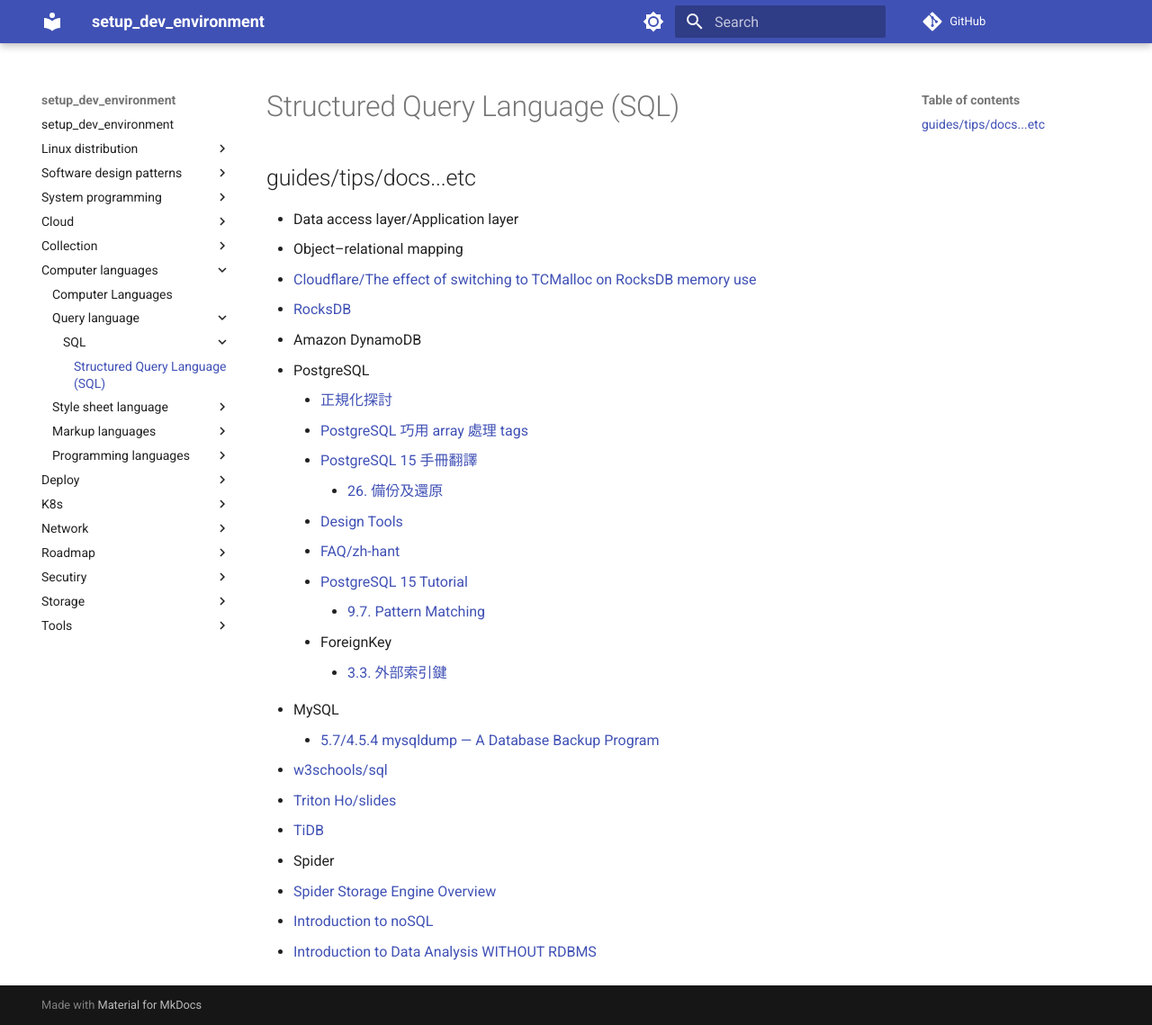
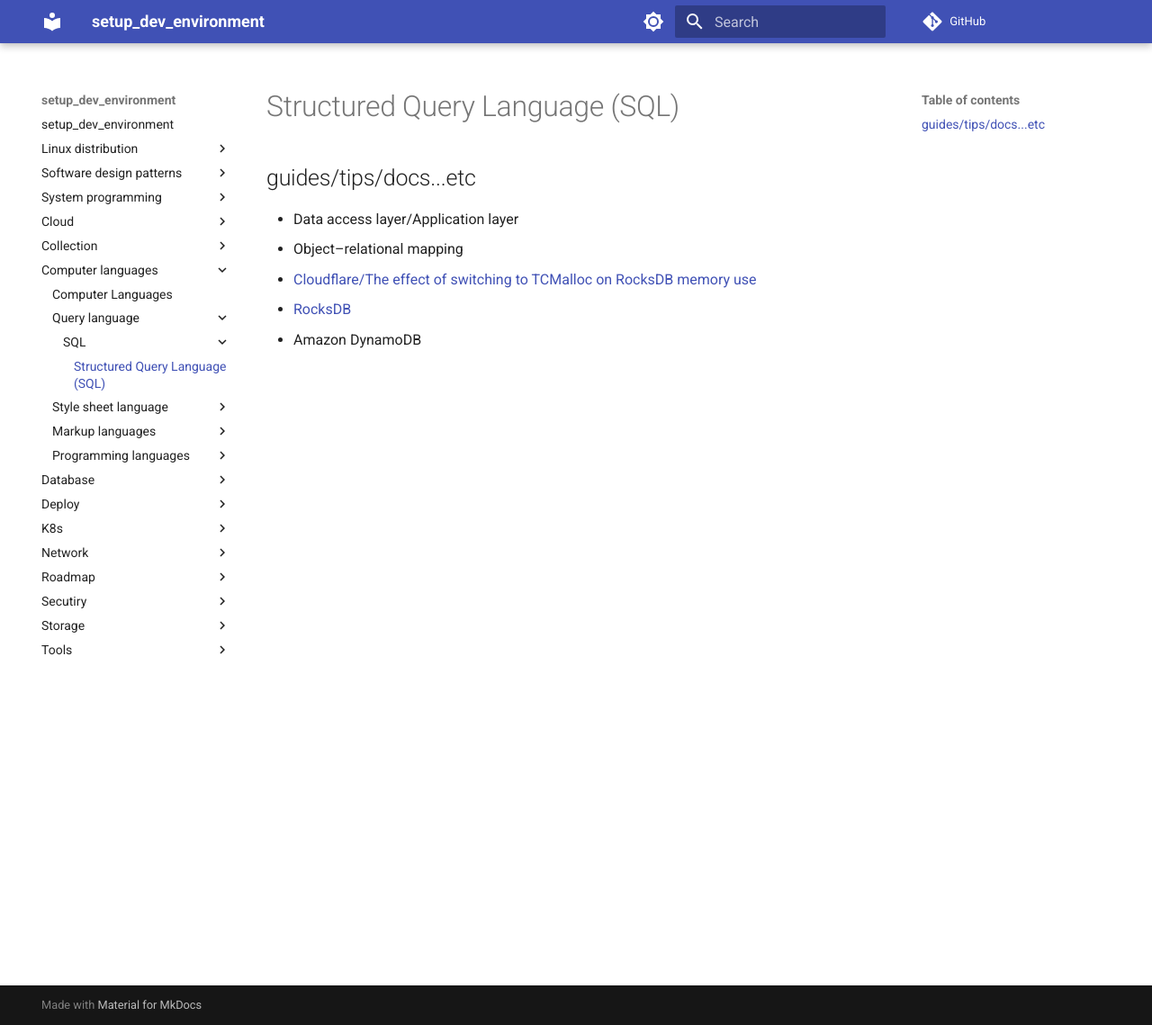
Before and after one commit to hong539/setup_dev_environment, an MkDocs documentation site: the page built from docs/computer languages/Query language/SQL/SQL.md, in a window 1280 px wide and 1139 px high. Shown: the whole window at 90% size. Built offline with MkDocs 1.6.1 and Material for MkDocs 9.7.7, drawn with Linux system fonts in a browser that asks for light colours; comment, search, counter and statistics services are not loaded.

Commit message:
Update docs

```diff
--- a/docs/computer languages/Query language/SQL/SQL.md
+++ b/docs/computer languages/Query language/SQL/SQL.md
@@ -7,23 +7,3 @@
 * [Cloudflare/The effect of switching to TCMalloc on RocksDB memory use](https://blog.cloudflare.com/the-effect-of-switching-to-tcmalloc-on-rocksdb-memory-use/)
 * [RocksDB](https://rocksdb.org/)
 * Amazon DynamoDB
-* PostgreSQL
-    * [正規化探討](https://hackmd.io/@pgsql-tw/BJZrBWU86)
-    * [PostgreSQL 巧用 array 處理 tags](https://hackmd.io/@pgsql-tw/rJSOHh8zT)
-    * [PostgreSQL 15 手冊翻譯](https://docs.postgresql.tw/v/15/)
-        * [26. 備份及還原](https://docs.postgresql.tw/v/15/server-administration/backup-and-restore)
-    * [Design Tools](https://wiki.postgresql.org/wiki/Design_Tools)
-    * [FAQ/zh-hant](https://wiki.postgresql.org/wiki/FAQ/zh-hant)
-    * [PostgreSQL 15 Tutorial](https://www.postgresql.org/docs/15/tutorial.html)
-        * [9.7. Pattern Matching](https://www.postgresql.org/docs/15/functions-matching.html)
-    * ForeignKey
-        * [3.3. 外部索引鍵](https://docs.postgresql.tw/v/15/tutorial/advanced-features/foreign-keys)
-* MySQL
-    * [5.7/4.5.4 mysqldump — A Database Backup Program](https://dev.mysql.com/doc/refman/5.7/en/mysqldump.html)
-* [w3schools/sql](https://www.w3schools.com/sql/)
-* [Triton Ho/slides](https://github.com/TritonHo/slides/tree/master)
-* [TiDB](https://www.pingcap.com/)
-* Spider
-* [Spider Storage Engine Overview](https://mariadb.com/kb/en/spider-storage-engine-overview/)
-* [Introduction to noSQL](https://tritonho.kktix.cc/events/2023-q4)
-* [Introduction to Data Analysis WITHOUT RDBMS](https://tritonho.kktix.cc/events/2024-q1)
```
Also changed, not shown: docs/database/database.md (added, +24 -0 lines), docs/tools/git.md (added, +12 -0 lines).
